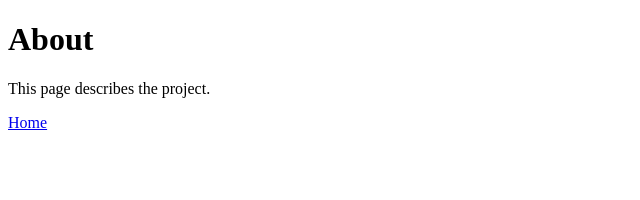
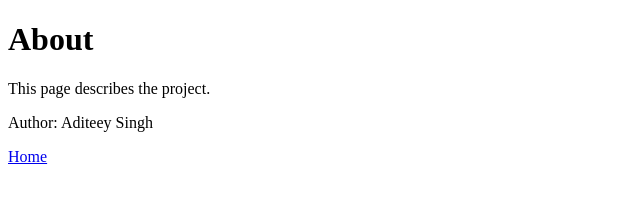
Before and after one commit to AditeeySingh/git-workflow-demo, a plain HTML site: page about.html in a window 1280 px wide. Shown: the whole page, without its empty margins (0-640 px from the left). Drawn offline with Linux system fonts and the light colour scheme.

Commit message:
Update about.html: add author details

```diff
--- a/about.html
+++ b/about.html
@@ -7,6 +7,7 @@
 <body>
   <h1>About</h1>
   <p>This page describes the project.</p>
+  <p>Author: Aditeey Singh</p>
   <a href="index.html">Home</a>
 </body>
 </html>
```
